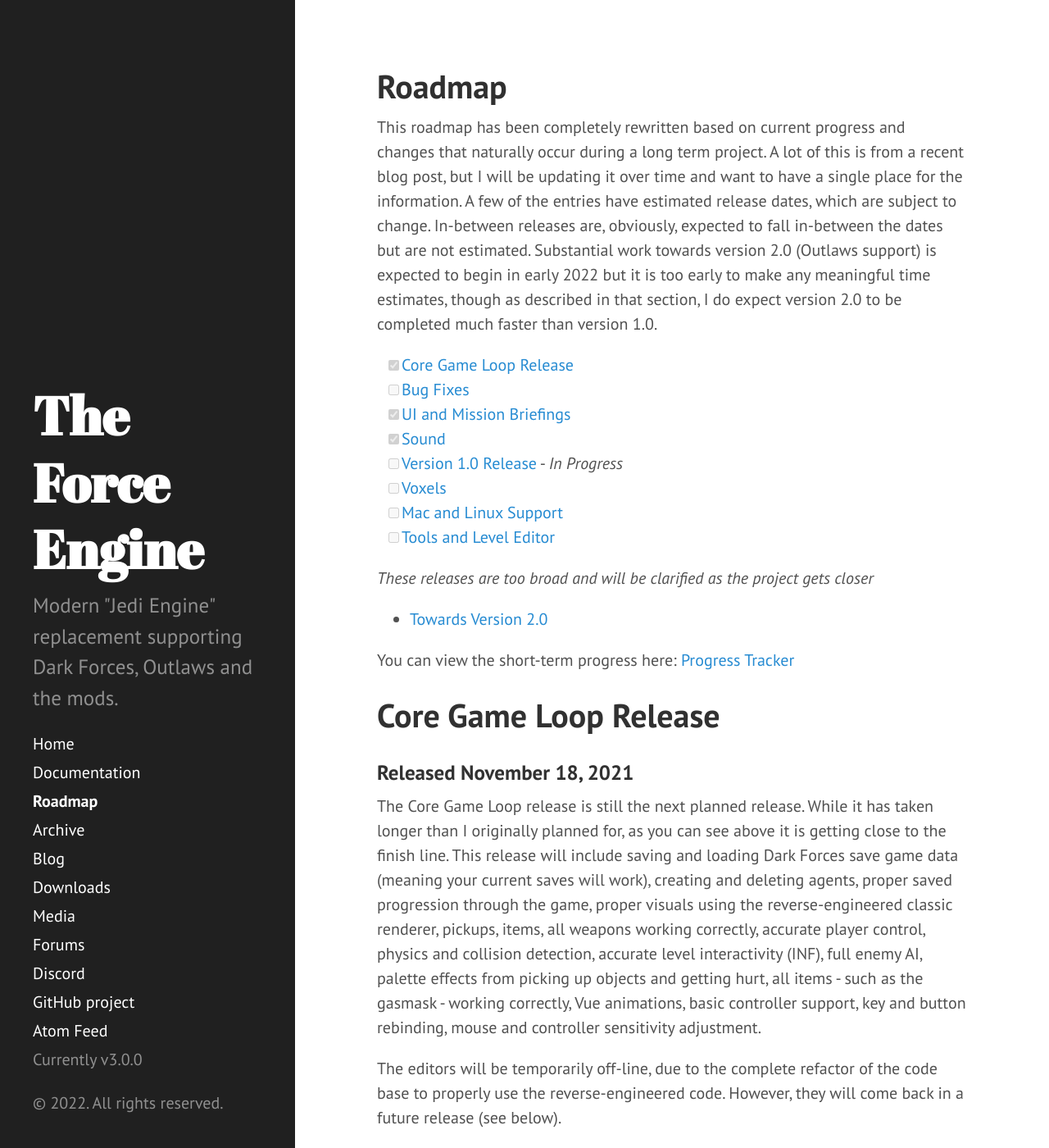
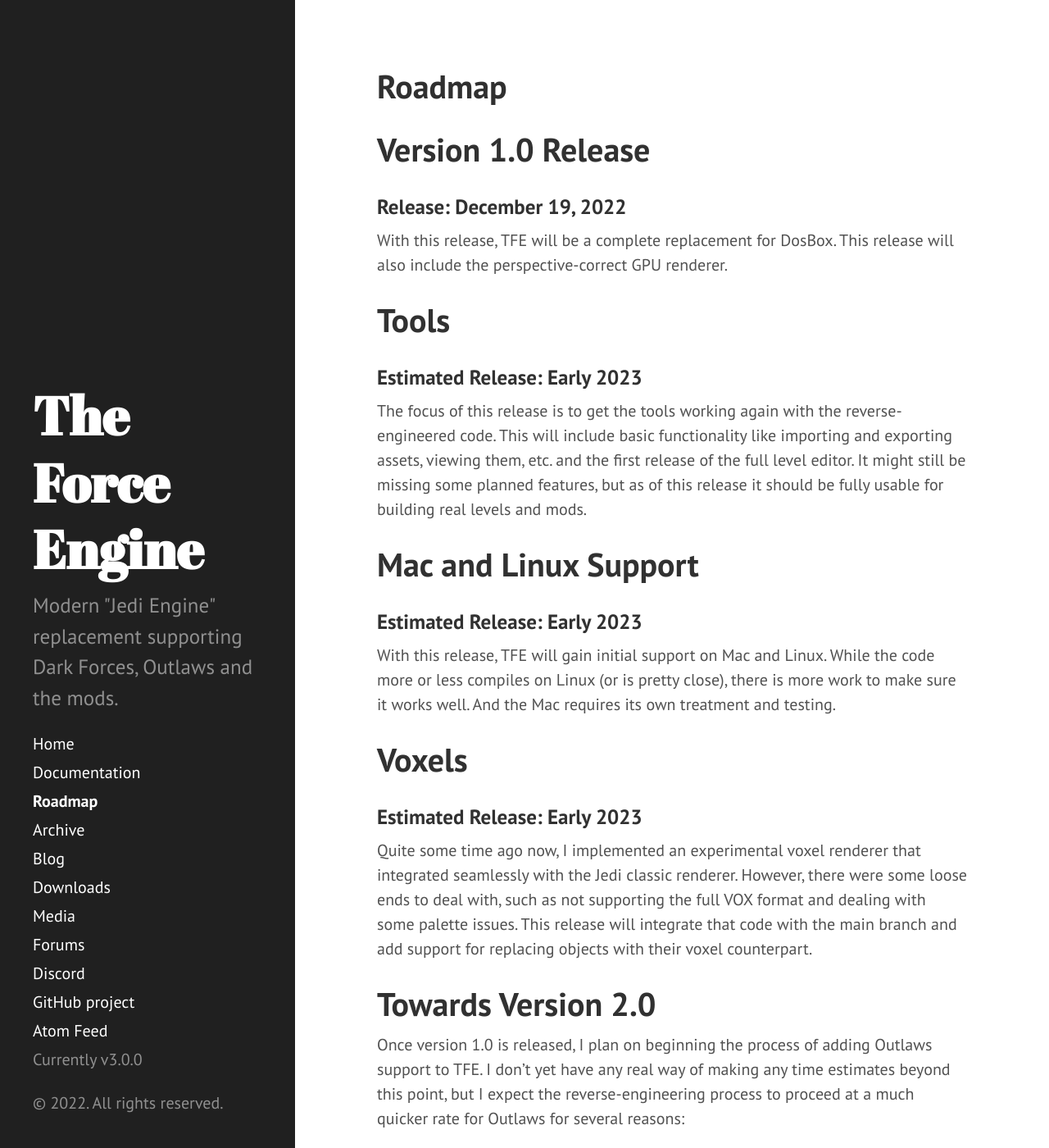
Before and after one commit to TheForceEngine/TheForceEngine.github.io, a Jekyll site: the page built from Roadmap.md, in a window 1280 px wide and 1400 px high. Shown: the whole window at 82% size. Built offline with Jekyll 4.4.1, drawn with Linux system fonts in a browser that asks for light colours; some of the changed text lies outside the part shown.

Commit message:
Update Roadmap.md

```diff
--- a/Roadmap.md
+++ b/Roadmap.md
@@ -3,56 +3,21 @@
 title: Roadmap
 ---
 
-This roadmap has been completely rewritten based on current progress and changes that naturally occur during a long term project. A lot of this is from a recent blog post, but I will be updating it over time and want to have a single place for the information. A few of the entries have estimated release dates, which are subject to change. In-between releases are, obviously, expected to fall in-between the dates but are not estimated. Substantial work towards version 2.0 (Outlaws support) is expected to begin in early 2022 but it is too early to make any meaningful time estimates, though as described in that section, I do expect version 2.0 to be completed much faster than version 1.0.
-
-- [x] [Core Game Loop Release](#core-game-loop-release)
-- [ ] [Bug Fixes](#bug-fixes)
-- [x] [UI and Mission Briefings](#ui-and-mission-briefings)
-- [x] [Sound](#sound)
-- [ ] [Version 1.0 Release](#version-10-release) - _In Progress_
-- [ ] [Voxels](#voxels)
-- [ ] [Mac and Linux Support](#mac-and-linux-support)
-- [ ] [Tools and Level Editor](#tools)
-
-_These releases are too broad and will be clarified as the project gets closer_
-* [Towards Version 2.0](#towards-version-20)
-
-You can view the short-term progress here: [Progress Tracker](https://theforceengine.github.io/ProgressTracker.html)
-
-# Core Game Loop Release
-### Released November 18, 2021
-The Core Game Loop release is still the next planned release. While it has taken longer than I originally planned for, as you can see above it is getting close to the finish line. This release will include saving and loading Dark Forces save game data (meaning your current saves will work), creating and deleting agents, proper saved progression through the game, proper visuals using the reverse-engineered classic renderer, pickups, items, all weapons working correctly, accurate player control, physics and collision detection, accurate level interactivity (INF), full enemy AI, palette effects from picking up objects and getting hurt, all items - such as the gasmask - working correctly, Vue animations, basic controller support, key and button rebinding, mouse and controller sensitivity adjustment.
-
-The editors will be temporarily off-line, due to the complete refactor of the code base to properly use the reverse-engineered code. However, they will come back in a future release (see below).
-
-Note, however, with all of this being made available at once there will inevitably be bugs and issues. I consider this to be an Alpha release - since it is not yet feature complete. Missing elements will include: cutscenes, mission briefings, some in-game UI (PDA), iMuse, and there will be some sound inaccuracies.
-
-# Bug Fixes
-There will be plenty of bugs to fix, so this is a placeholder here. This probably won’t be a big release by itself - instead it will be a bunch of smaller “point” releases. This will likely continue as the next releases are being worked on.
-
-# UI and Mission Briefings
-### Released December 5, 2021
-The next major system will be the in-game UI, especially useful when looking at mission objectives and key codes using the PDA. Once the UI and mission briefings are in place, the game is technically fully playable.
-
-# Sound
-### Released May 18, 2022
-This release will implement the correct sound falloff and 3D effects and finally fully implement the iMuse system. Note that the iMuse system has been completed and work on other sound elements is in progress.
-
 # Version 1.0 Release
-### Estimated Release: Late July 2022
+### Release: December 19, 2022
 With this release, TFE will be a complete replacement for DosBox. This release will also include the perspective-correct GPU renderer.
 
-# Voxels
-### Estimated Release: August 2022
-Quite some time ago now, I implemented an experimental voxel renderer that integrated seamlessly with the Jedi classic renderer. However, there were some loose ends to deal with, such as not supporting the full VOX format and dealing with some palette issues. This release will integrate that code with the main branch and add support for replacing objects with their voxel counterpart.
-
 # Tools
-### Estimated Release: September 2022
+### Estimated Release: Early 2023
 The focus of this release is to get the tools working again with the reverse-engineered code. This will include basic functionality like importing and exporting assets, viewing them, etc. and the first release of the full level editor. It might still be missing some planned features, but as of this release it should be fully usable for building real levels and mods.
 
 # Mac and Linux Support
-### Estimated Release: November 2022
+### Estimated Release: Early 2023
 With this release, TFE will gain initial support on Mac and Linux. While the code more or less compiles on Linux (or is pretty close), there is more work to make sure it works well. And the Mac requires its own treatment and testing.
+
+# Voxels
+### Estimated Release: Early 2023
+Quite some time ago now, I implemented an experimental voxel renderer that integrated seamlessly with the Jedi classic renderer. However, there were some loose ends to deal with, such as not supporting the full VOX format and dealing with some palette issues. This release will integrate that code with the main branch and add support for replacing objects with their voxel counterpart.
 
 # Towards Version 2.0
 Once version 1.0 is released, I plan on beginning the process of adding Outlaws support to TFE. I don’t yet have any real way of making any time estimates beyond this point, but I expect the reverse-engineering process to proceed at a much quicker rate for Outlaws for several reasons:
```
